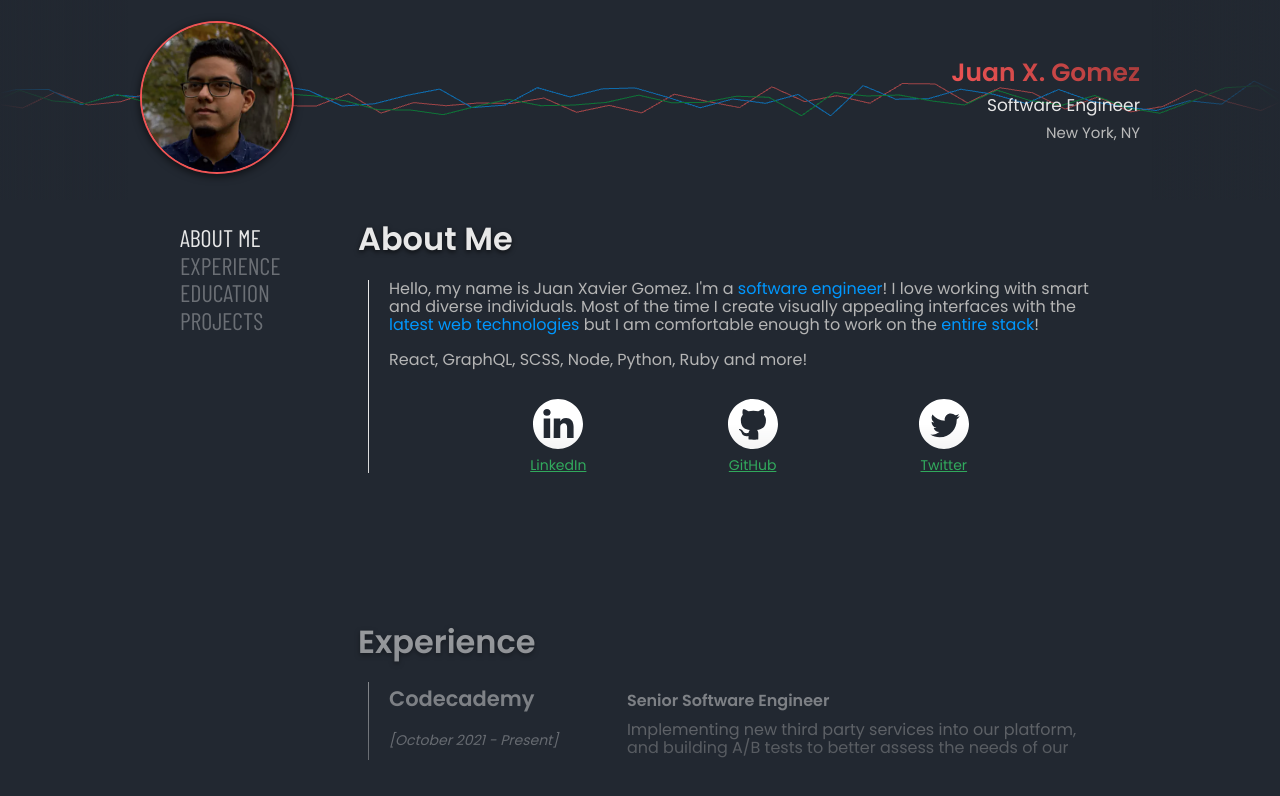
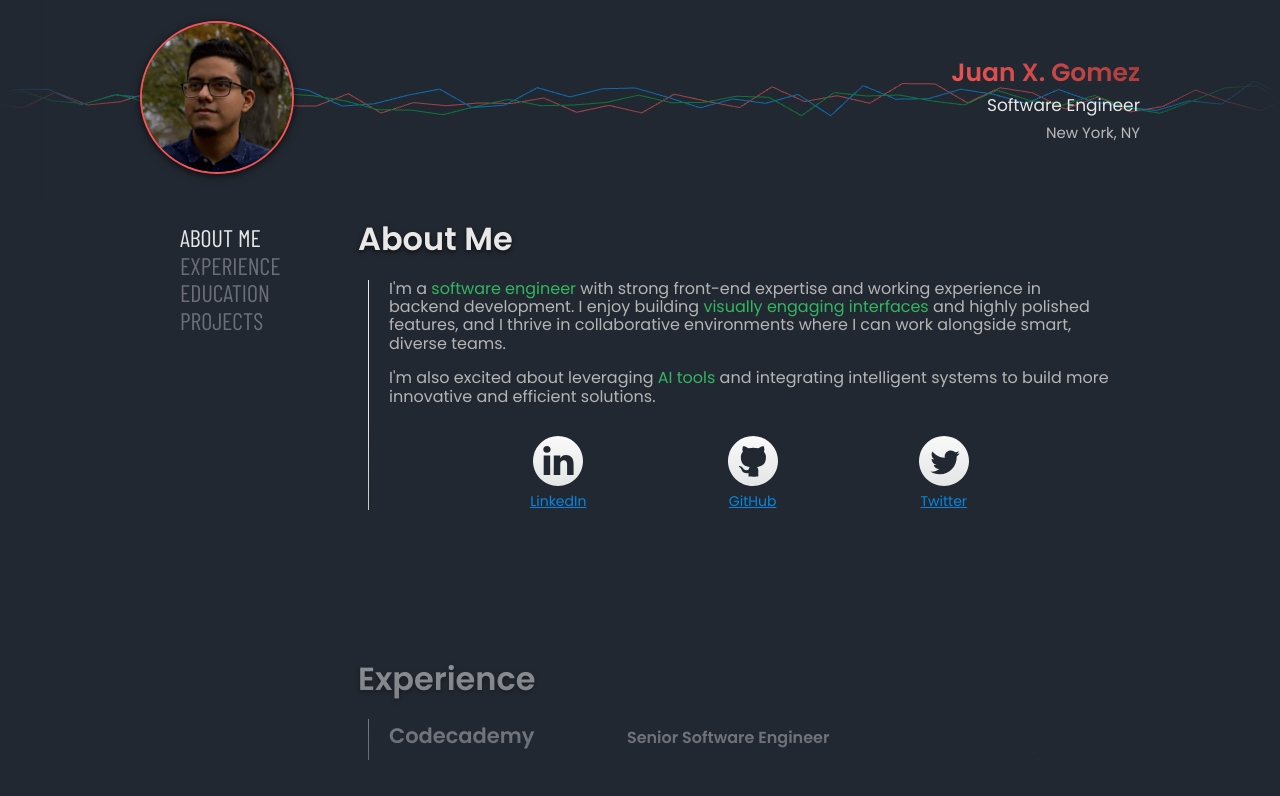
Before and after one commit to xendke/xendke.github.io, a React app: page / in a window 1280 px wide. Shown: the top 796 px of the page. Built offline with nearby package versions, Linux system fonts and the light colour scheme.

Commit message:
update bio

```diff
--- a/package.json
+++ b/package.json
@@ -29,7 +29,6 @@
 		"gh-pages": "^3.2.3",
 		"html-loader": "^2.1.2",
 		"html-webpack-plugin": "^5.3.2",
-		"node-sass": "^6.0.1",
 		"regenerator-runtime": "^0.13.9",
 		"sass": "^1.23.0",
 		"sass-loader": "^12.1.0",
--- a/src/components/DynamicContent/AboutMe/AboutMe.jsx
+++ b/src/components/DynamicContent/AboutMe/AboutMe.jsx
@@ -12,15 +12,14 @@ const AboutMe = () => {
 			<h1>About Me</h1>
 			<div className="indent">
 				<p>
-					Hello, my name is Juan Xavier Gomez. I'm a{' '}
-					<Enhance>software engineer</Enhance>! I love working with
-					smart and diverse individuals. Most of the time I create
-					visually appealing interfaces with the{' '}
-					<Enhance>latest web technologies</Enhance> but I am
-					comfortable enough to work on the{' '}
-					<Enhance>entire stack</Enhance>!
+					I'm a <Enhance>software engineer</Enhance> with strong front-end expertise and working experience in backend development.
+					I enjoy building <Enhance>visually engaging interfaces</Enhance> and highly polished features, and I thrive
+					in collaborative environments where I can work alongside smart, diverse teams.
 				</p>
-				<p>React, GraphQL, SCSS, Node, Python, Ruby and more!</p>
+				<p>
+					I'm also excited about leveraging <Enhance>AI tools</Enhance> and integrating
+					intelligent systems to build more innovative and efficient solutions.
+				</p>
 				<div className="links">
 					<a href="https://www.linkedin.com/in/juanxg/">
 						<div className="linkLogoContainer">
--- a/src/components/DynamicContent/AboutMe/AboutMe.scss
+++ b/src/components/DynamicContent/AboutMe/AboutMe.scss
@@ -3,7 +3,7 @@
 .AboutMe {
 	.indent {
 		.lit {
-			color: #0098ff;
+			color: #33b661;
 		}
 	}
 	.links {
@@ -26,7 +26,7 @@
 			}
 		}
 		.linkLabel {
-			color: #33b661;
+			color: #0098ff;
 			font-size: 14px;
 		}
 	}
--- a/src/components/DynamicContent/Projects/Projects.jsx
+++ b/src/components/DynamicContent/Projects/Projects.jsx
@@ -36,7 +36,11 @@ const Projects = () => {
 					</p>
 				</div>
 				<div className="indent noborder">
-					<img onClick={() => setImageToPreview(mousy)} src={mousy} />
+					<img
+						onClick={() => setImageToPreview(mousy)}
+						src={mousy}
+						alt="Image of Mousy, a social media application."
+					/>
 				</div>
 				<div className="indent">
 					<h2>Catchup</h2>
@@ -52,6 +56,7 @@ const Projects = () => {
 					<img
 						onClick={() => setImageToPreview(catchup)}
 						src={catchup}
+						alt="Image of Catchup, an tiny anonymous chat web app."
 					/>
 				</div>
 				<div className="indent">
--- a/src/index.html
+++ b/src/index.html
@@ -29,7 +29,7 @@
 				color: #b5b5b5;
 			}
 			a {
-				color: #33b661;
+				color: #0098ff;
 			}
 			.loading-mask {
 				position: absolute;
```
Also changed, not shown: 1 other file (tests, documents, lock files or other folders).
